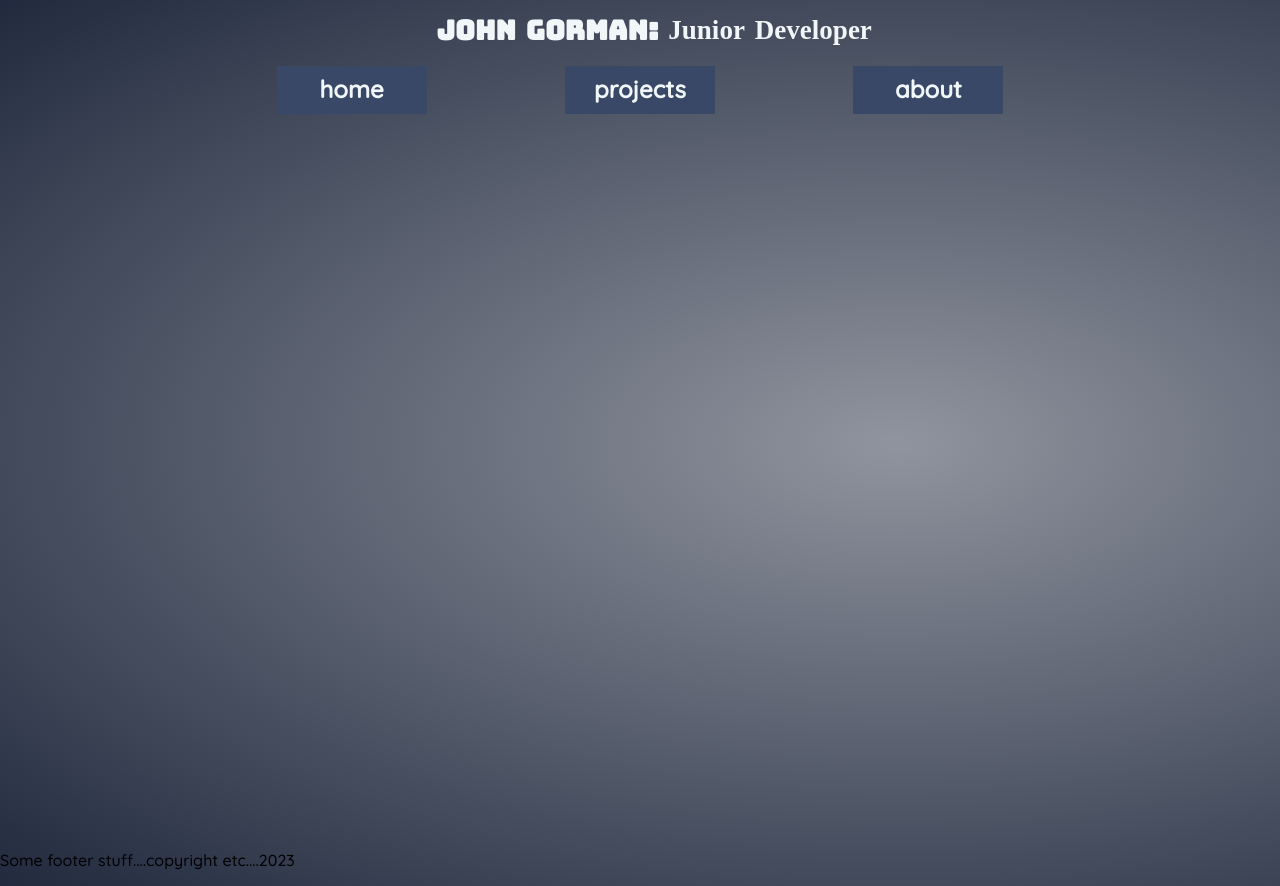
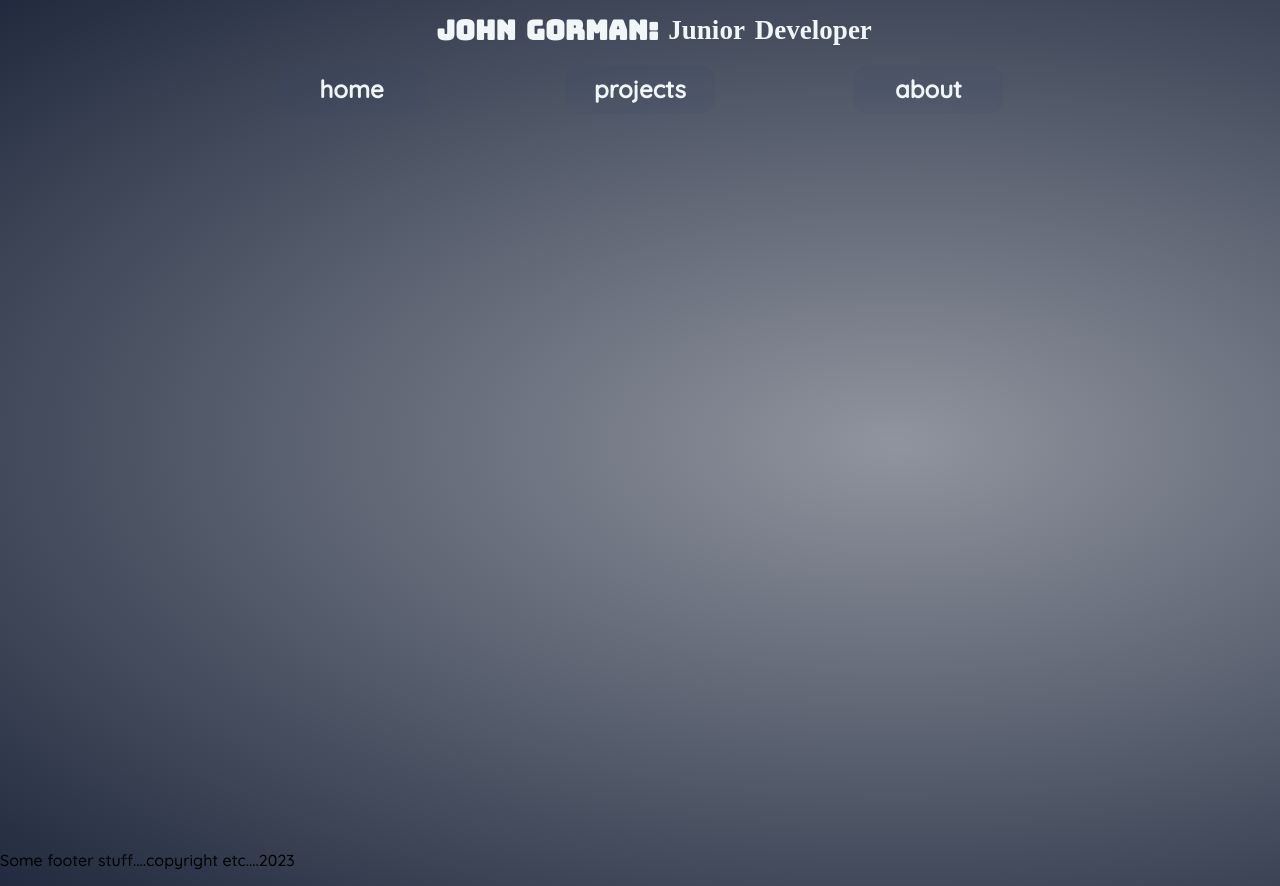
Before and after one commit to Johng117/portfolio_2.0, a React (Create React App) app in the folder client/: page / in a window 1280 px wide. Built offline with nearby package versions, Linux system fonts and the light colour scheme; a web font is replaced by a local one.

Commit message:
Update styles

```diff
--- a/client/src/styles/_header.scss
+++ b/client/src/styles/_header.scss
@@ -82,7 +82,6 @@
       align-self: center;
       height: 80%;
 
-
       .home,
       .projects,
       .about {
@@ -91,16 +90,18 @@
         align-items: center;
         padding-bottom: 2px;
         width: 150px;
+        border-radius: 15px;
         text-align: center;
         color: $light-color;
-        background: $secondary-color;
-        transition: width 2s;
+        background: $secondary-transparent;
+        transition: background 1s;
+        transition: color 0.1s;
         margin: 0;
-
 
         &:hover {
           cursor: pointer;
-          width: 170px;
+          color: $primary-color-hover;
+          background: $hover-color;
 
           // box-shadow: 2px 2px 3px 1px white, -2px 2px 3px white, 2px -2px 3px white, -2px -2px 3px white;
         }
--- a/client/src/styles/_variables.scss
+++ b/client/src/styles/_variables.scss
@@ -1,10 +1,12 @@
 $primary-color:#212A3E ;
+$primary-color-hover:#212A3EBB ;
 // rgb(33, 42, 62)
 $secondary-color: #394867;
-$secondary-transparent: #FF6766;
+$secondary-transparent:#39486725;
 // rgb(57, 72, 103)
 $hover-color: #9BA4B5;
 $text-color:#8dc6ff;
 $light-color: #F1F6F9;
+$light-color-trans: #F1F6F9;
 $name-role: #e4f1fe;
 $title-text-size: 27px;
--- a/client/src/styles/index.css
+++ b/client/src/styles/index.css
@@ -139,17 +139,20 @@
   align-items: center;
   padding-bottom: 2px;
   width: 150px;
+  border-radius: 15px;
   text-align: center;
   color: #F1F6F9;
-  background: #394867;
-  transition: width 2s;
+  background: rgba(57, 72, 103, 0.1450980392);
+  transition: background 1s;
+  transition: color 0.1s;
   margin: 0;
 }
 .header-section .page-menu-container .page-menu-item .home:hover,
 .header-section .page-menu-container .page-menu-item .projects:hover,
 .header-section .page-menu-container .page-menu-item .about:hover {
   cursor: pointer;
-  width: 170px;
+  color: rgba(33, 42, 62, 0.7333333333);
+  background: #9BA4B5;
 }
 
 .menu-mobile-open {
```
Also changed, not shown: 1 other file (tests, documents, lock files or other folders).
